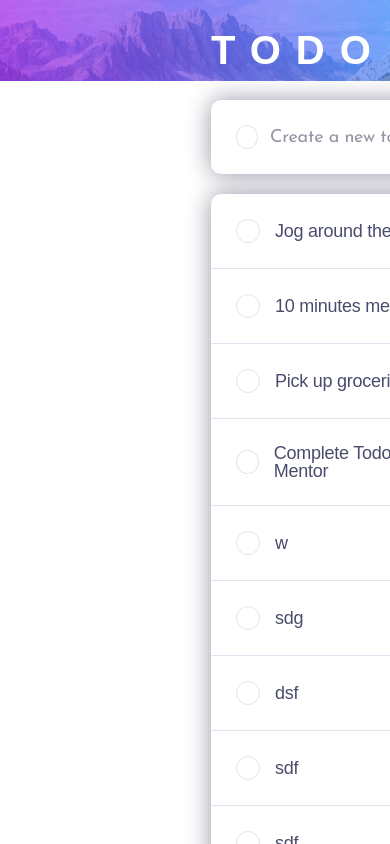
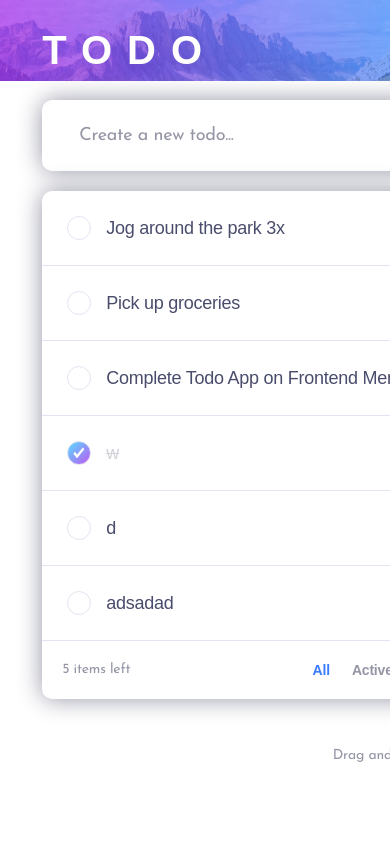
Before and after one commit to curlos/task-tracker-angular, an Angular app: page / in a window 390 px wide. Shown: the top 844 px of the page. Built offline with nearby package versions, Linux system fonts and the light colour scheme; data requests are answered from the project's data file.

Commit message:
Add task filtering by state

```diff
--- a/db.json
+++ b/db.json
@@ -3,11 +3,6 @@
     {
       "id": 2,
       "text": "Jog around the park 3x",
-      "complete": false
-    },
-    {
-      "id": 3,
-      "text": "10 minutes meditation",
       "complete": false
     },
     {
@@ -22,28 +17,8 @@
     },
     {
       "text": "w",
-      "complete": false,
+      "complete": true,
       "id": 7
-    },
-    {
-      "text": "sdg",
-      "complete": false,
-      "id": 8
-    },
-    {
-      "text": "dsf",
-      "complete": false,
-      "id": 9
-    },
-    {
-      "text": "sdf",
-      "complete": false,
-      "id": 10
-    },
-    {
-      "text": "sdf",
-      "complete": false,
-      "id": 11
     },
     {
       "text": "d",
--- a/package.json
+++ b/package.json
@@ -12,6 +12,7 @@
   "private": true,
   "dependencies": {
     "@angular/animations": "~13.2.0",
+    "@angular/cdk": "^13.2.6",
     "@angular/common": "~13.2.0",
     "@angular/compiler": "~13.2.0",
     "@angular/core": "~13.2.0",
--- a/src/app/components/task-item/task-item.component.css
+++ b/src/app/components/task-item/task-item.component.css
@@ -29,3 +29,41 @@ p {
 .container:hover .right {
   visibility: visible;
 }
+
+
+.checkWrapper {
+  display: flex;
+  justify-content: center;
+  align-items: center;
+  border: 1px solid #E3E4F1;
+  border-radius: 50%;
+  height: 24px;
+  width: 24px;
+  padding: 5px;
+}
+
+.checkWrapper img {
+  width: 100%;
+  height: 100%;
+}
+
+.container,
+img {
+  -webkit-user-select: none;
+  /* Safari */
+  -moz-user-select: none;
+  /* Firefox */
+  -ms-user-select: none;
+  /* IE10+/Edge */
+  user-select: none;
+  /* Standard */
+}
+
+.complete {
+  background: linear-gradient(135deg, #55DDFF 0%, #C058F3 100%);
+}
+
+p.textComplete {
+  color: #D1D2DA;
+  text-decoration: line-through;
+}
--- a/src/app/components/task-item/task-item.component.html
+++ b/src/app/components/task-item/task-item.component.html
@@ -1,9 +1,9 @@
 <div class="container">
   <div class="left">
-    <div class="checkWrapper">
-
+    <div [ngClass]="{ complete: task.complete }" class="checkWrapper" (click)="toggleComplete()">
+      <img *ngIf="task.complete" src="/assets/images/icon-check.svg" alt="check icon" />
     </div>
-    <p>{{ task.text }}</p>
+    <p [ngClass]="{ textComplete: task.complete }">{{ task.text }}</p>
   </div>
 
   <button class="right">
--- a/src/app/components/task-item/task-item.component.ts
+++ b/src/app/components/task-item/task-item.component.ts
@@ -8,7 +8,8 @@ import { Task } from '../../Task';
 })
 export class TaskItemComponent implements OnInit {
   @Input() task!: Task
-  @Output() deleteClick = new EventEmitter()
+  @Output() deleteTaskClick = new EventEmitter()
+  @Output() toggleCompleteClick = new EventEmitter()
 
   constructor() { }
 
@@ -16,7 +17,11 @@ export class TaskItemComponent implements OnInit {
   }
 
   onDeleteClick() {
-    this.deleteClick.emit()
+    this.deleteTaskClick.emit()
+  }
+
+  toggleComplete() {
+    this.toggleCompleteClick.emit()
   }
 
 }
--- a/src/app/components/tasks/tasks.component.css
+++ b/src/app/components/tasks/tasks.component.css
@@ -71,3 +71,15 @@ img {
 .buttons button.selectedFilter {
   color: #3A7CFD;
 }
+
+@media only screen and (max-width: 900px) {
+  .middleWrapper {
+    width: 75%;
+  }
+}
+
+@media only screen and (max-width: 600px) {
+  .middleWrapper {
+    width: 90%;
+  }
+}
--- a/src/app/components/tasks/tasks.component.html
+++ b/src/app/components/tasks/tasks.component.html
@@ -7,19 +7,25 @@
       <app-add-task-item (onAddTask)="addTask($event)"></app-add-task-item>
 
       <div class="tasksContainer">
-        <app-task-item
-          *ngFor="let task of tasks"
-          [task]="task"
-          (deleteClick)="deleteTask(task)"
-        ></app-task-item>
+        <div
+          cdkDropList
+        >
+          <app-task-item
+            *ngFor="let task of shownTasks"
+            [task]="task"
+            (deleteTaskClick)="deleteTask(task)"
+            (toggleCompleteClick)="toggleCompleteTask(task)"
+            cdkDrag
+          ></app-task-item>
+        </div>
 
         <div class="tasksInfoAndActions">
-          <div>5 items left</div>
+          <div>{{ incompleteTasks.length }} items left</div>
 
           <div class="buttons">
-            <button class="selectedFilter">All</button>
-            <button>Active</button>
-            <button>Completed</button>
+            <button (click)="changeFilter('All')" [ngClass]="{ selectedFilter: filter === 'All'}">All</button>
+            <button (click)="changeFilter('Active')" [ngClass]="{ selectedFilter: filter === 'Active'}">Active</button>
+            <button (click)="changeFilter('Completed')" [ngClass]="{ selectedFilter: filter === 'Completed'}">Completed</button>
           </div>
 
           <button>Clear Completed</button>
--- a/src/app/components/tasks/tasks.component.ts
+++ b/src/app/components/tasks/tasks.component.ts
@@ -1,4 +1,5 @@
 import { Component, OnInit } from '@angular/core';
+import { CdkDragDrop, moveItemInArray, transferArrayItem } from '@angular/cdk/drag-drop';
 import { TaskService } from 'src/app/services/task.service';
 import { Task } from '../../Task'
 
@@ -7,23 +8,76 @@ import { Task } from '../../Task'
   templateUrl: './tasks.component.html',
   styleUrls: ['./tasks.component.css']
 })
+
 export class TasksComponent implements OnInit {
 
   tasks: Task[] = []
+  incompleteTasks: Task[] = []
+  shownTasks: Task[] = []
+  filter: string = 'All'
+
 
   constructor(private taskService: TaskService) { }
 
   ngOnInit(): void {
-    this.taskService.getTasks().subscribe((tasks) => (this.tasks = tasks))
+    this.taskService.getTasks().subscribe((tasks) => {
+      this.tasks = tasks
+      this.shownTasks = tasks
+      this.incompleteTasks = tasks.filter((task: Task) => !task.complete)
+    })
+  }
+
+  getFilteredTasks(tasks: Task[], filter: string) {
+    switch (filter) {
+      case 'Active':
+        return tasks.filter((task) => !task.complete)
+      case 'Completed':
+        return tasks.filter((task) => task.complete)
+      default:
+        return tasks
+    }
   }
 
   addTask(task: Task) {
-    this.taskService.addTask(task).subscribe((task) => this.tasks.push(task))
+    this.taskService.addTask(task).subscribe((task) => {
+      this.tasks.push(task)
+      this.shownTasks = this.getFilteredTasks(this.tasks, this.filter)
+    })
   }
 
   deleteTask(task: Task) {
     console.log('hello')
-    this.taskService.deleteTask(task).subscribe(() => this.tasks = this.tasks.filter((t) => t.id !== task.id))
+    this.taskService.deleteTask(task).subscribe(() => {
+      this.tasks = this.tasks.filter((t) => t.id !== task.id)
+      this.shownTasks = this.getFilteredTasks(this.tasks, this.filter)
+      this.incompleteTasks = this.tasks.filter((task: Task) => !task.complete)
+    })
   }
 
+  toggleCompleteTask(task: Task) {
+    task.complete = !task.complete
+    this.shownTasks = this.getFilteredTasks(this.tasks, this.filter)
+    this.incompleteTasks = this.tasks.filter((task: Task) => !task.complete)
+    this.taskService.toggleCompleteTask(task).subscribe()
+  }
+
+  changeFilter(newFilter: string) {
+    this.filter = newFilter
+    this.shownTasks = this.getFilteredTasks(this.tasks, newFilter)
+  }
+
+  drop(event: CdkDragDrop<string[]>) {
+    if (event.previousContainer === event.container) {
+      moveItemInArray(event.container.data, event.previousIndex, event.currentIndex);
+    } else {
+      transferArrayItem(
+        event.previousContainer.data,
+        event.container.data,
+        event.previousIndex,
+        event.currentIndex,
+      );
+    }
+  }
+
+
 }
--- a/src/app/services/task.service.ts
+++ b/src/app/services/task.service.ts
@@ -29,4 +29,9 @@ export class TaskService {
     const url = `${this.apiUrl}/${task.id}`
     return this.http.delete<Task>(url)
   }
+
+  toggleCompleteTask(task: Task): Observable<Task> {
+    const url = `${this.apiUrl}/${task.id}`
+    return this.http.put<Task>(url, task, httpOptions)
+  }
 }
--- a/src/styles.css
+++ b/src/styles.css
@@ -143,10 +143,3 @@ a,
 button {
   cursor: pointer;
 }
-
-.checkWrapper {
-  border: 1px solid #E3E4F1;
-  border-radius: 50%;
-  height: 24px;
-  width: 24px;
-}
```
Also changed, not shown: 1 other file (tests, documents, lock files or other folders).
